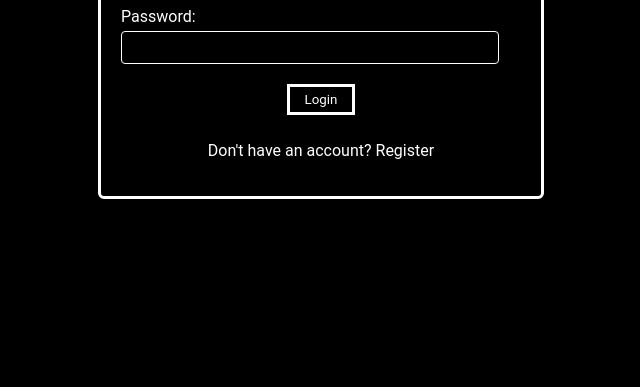
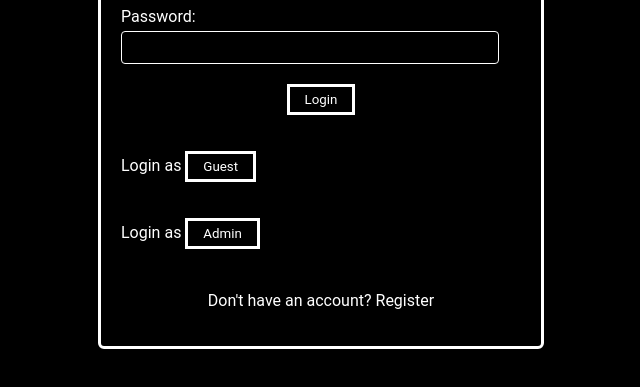
Before and after one commit to avisre/guest, a website: page views/login.html in a window 1280 px wide. Shown: the part 427-814 px from the top of the page, without its empty margins (327-967 px from the left). Drawn offline with Linux system fonts and the light colour scheme; files that its build step writes are made by us from their sources; files whose address does not match are found by name.

Commit message:
Update login.html

```diff
--- a/views/login.html
+++ b/views/login.html
@@ -49,6 +49,10 @@
                 <div class="btn">
                     <button type="submit">Login</button>
                 </div>
+                 <div>
+                   <p> Login as <button><a href="https://digital-metrics-g.onrender.com/">Guest</a></button></p>
+                   <p> Login as <button><a href="https://dashboard-3-3kui.onrender.com/">Admin</a></button></p>
+                 </div>
             </div>
         </form>
 
```
